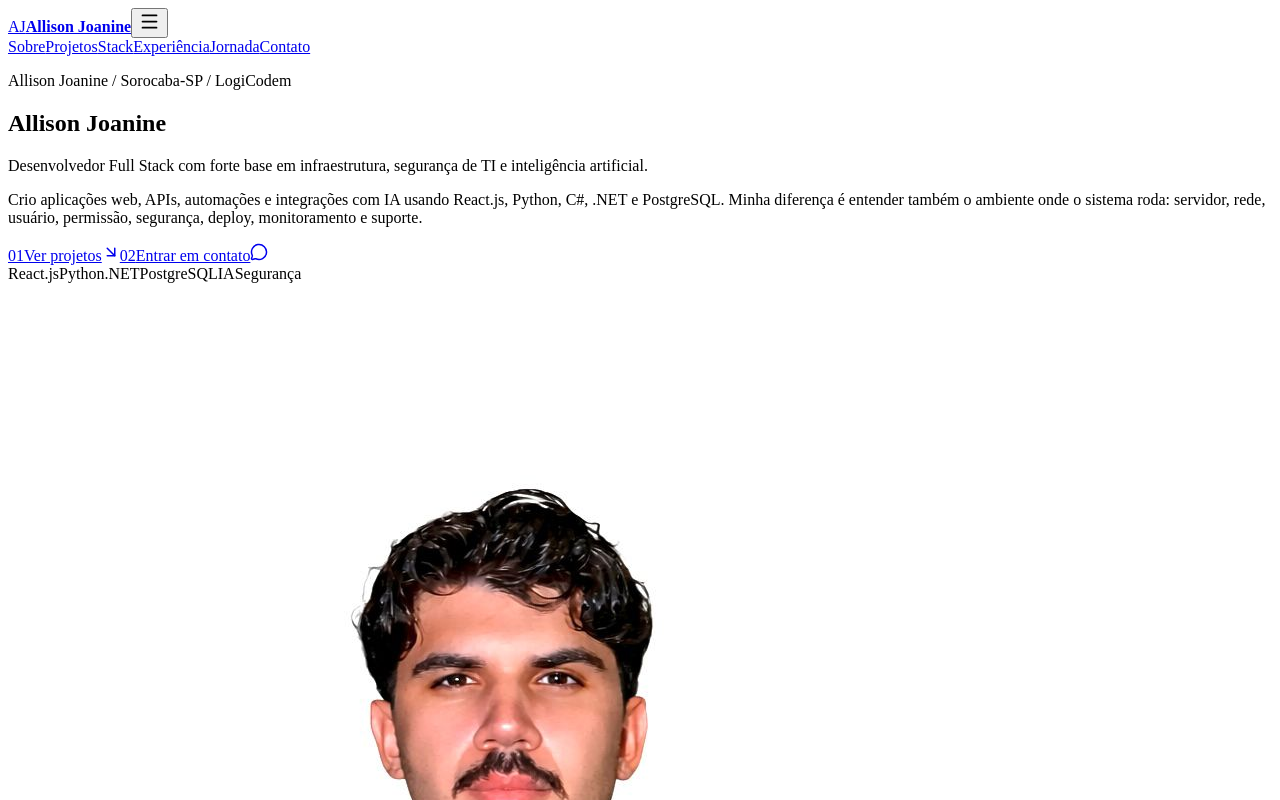
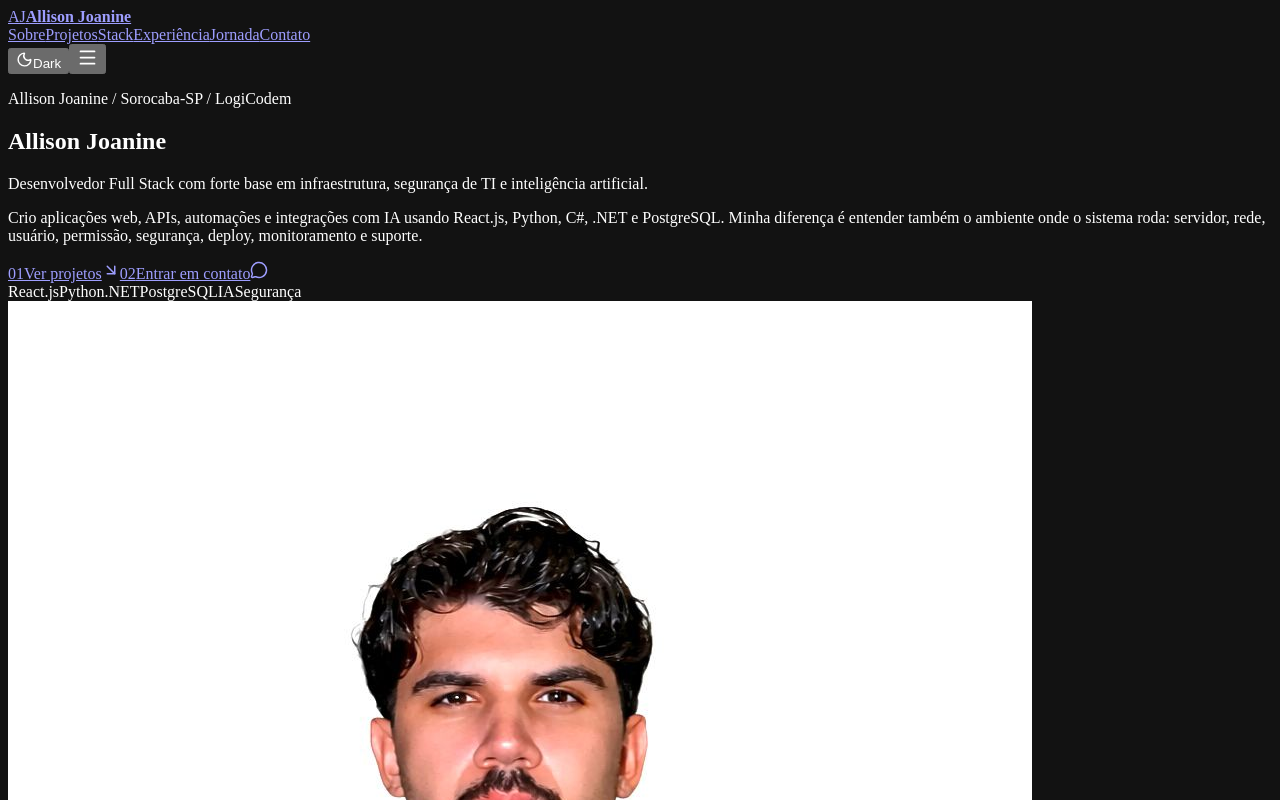
Before and after one commit to AllisonJoanine/portfolio-allison-joanine, a React (Vite) app: page / in a window 1280 px wide. Shown: the top 800 px of the page. Built offline with nearby package versions, Linux system fonts and the light colour scheme; the HTML template or start-up script is replaced by a standard one.

Commit message:
Adiciona modos light e dark

```diff
--- a/src/components/Header.tsx
+++ b/src/components/Header.tsx
@@ -1,5 +1,6 @@
 import { Menu, X } from "lucide-react";
 import { useState } from "react";
+import { ThemeToggle } from "./ThemeToggle";
 
 const navItems = [
   ["Sobre", "#about"],
@@ -21,17 +22,6 @@ export function Header() {
           <strong>Allison Joanine</strong>
         </a>
 
-        <button
-          className="menu-button"
-          type="button"
-          aria-label={open ? "Fechar menu" : "Abrir menu"}
-          aria-controls="main-navigation"
-          aria-expanded={open}
-          onClick={() => setOpen((value) => !value)}
-        >
-          {open ? <X size={21} aria-hidden="true" /> : <Menu size={21} aria-hidden="true" />}
-        </button>
-
         <div className={`nav-links ${open ? "is-open" : ""}`} id="main-navigation">
           {navItems.map(([label, href]) => (
             <a key={href} href={href} onClick={() => setOpen(false)}>
@@ -39,6 +29,20 @@ export function Header() {
             </a>
           ))}
         </div>
+
+        <div className="nav-tools">
+          <ThemeToggle />
+          <button
+            className="menu-button"
+            type="button"
+            aria-label={open ? "Fechar menu" : "Abrir menu"}
+            aria-controls="main-navigation"
+            aria-expanded={open}
+            onClick={() => setOpen((value) => !value)}
+          >
+            {open ? <X size={21} aria-hidden="true" /> : <Menu size={21} aria-hidden="true" />}
+          </button>
+        </div>
       </nav>
     </header>
   );
--- /dev/null
+++ b/src/components/ThemeToggle.tsx
@@ -0,0 +1,41 @@
+import { Moon, Sun } from "lucide-react";
+import { useEffect, useState } from "react";
+
+type Theme = "dark" | "light";
+
+const storageKey = "portfolio-theme";
+
+function getInitialTheme(): Theme {
+  if (typeof window === "undefined") return "dark";
+  return window.localStorage.getItem(storageKey) === "light" ? "light" : "dark";
+}
+
+function applyTheme(theme: Theme) {
+  document.documentElement.dataset.theme = theme;
+  document.documentElement.style.colorScheme = theme;
+}
+
+export function ThemeToggle() {
+  const [theme, setTheme] = useState<Theme>(getInitialTheme);
+  const isLight = theme === "light";
+
+  useEffect(() => {
+    applyTheme(theme);
+    window.localStorage.setItem(storageKey, theme);
+  }, [theme]);
+
+  return (
+    <button
+      className="theme-toggle"
+      type="button"
+      aria-label={isLight ? "Ativar modo escuro" : "Ativar modo claro"}
+      aria-pressed={isLight}
+      onClick={() => setTheme((current) => (current === "light" ? "dark" : "light"))}
+    >
+      <span className="theme-toggle__icon" aria-hidden="true">
+        {isLight ? <Sun size={17} /> : <Moon size={17} />}
+      </span>
+      <span className="theme-toggle__label">{isLight ? "Light" : "Dark"}</span>
+    </button>
+  );
+}
--- a/src/styles/globals.css
+++ b/src/styles/globals.css
@@ -21,6 +21,24 @@
   --accent-soft: rgba(209, 154, 62, 0.16);
   --green: #a4b465;
   --ink: #0b0c09;
+}
+
+:root[data-theme="light"] {
+  color-scheme: light;
+  background: #ffffff;
+  color: #151610;
+  --bg: #ffffff;
+  --panel: #ffffff;
+  --panel-strong: #f7f4ec;
+  --line: rgba(21, 22, 16, 0.14);
+  --line-strong: rgba(153, 101, 30, 0.52);
+  --text: #151610;
+  --muted: rgba(21, 22, 16, 0.72);
+  --soft: rgba(21, 22, 16, 0.5);
+  --accent: #9a651d;
+  --accent-soft: rgba(154, 101, 29, 0.13);
+  --green: #6f7d34;
+  --ink: #ffffff;
 }
 
 * {
@@ -65,6 +83,27 @@ body::after {
   background-image: radial-gradient(rgba(241, 234, 220, 0.3) 0.7px, transparent 0.7px);
   background-size: 5px 5px;
   mix-blend-mode: overlay;
+}
+
+:root[data-theme="light"] body {
+  background:
+    linear-gradient(180deg, rgba(255, 255, 255, 0.86), rgba(255, 255, 255, 0.96)),
+    repeating-linear-gradient(90deg, rgba(21, 22, 16, 0.045) 0 1px, transparent 1px 84px),
+    repeating-linear-gradient(180deg, rgba(21, 22, 16, 0.035) 0 1px, transparent 1px 84px),
+    #ffffff;
+}
+
+:root[data-theme="light"] body::before {
+  opacity: 0.42;
+  background:
+    linear-gradient(115deg, transparent 0 48%, rgba(154, 101, 29, 0.08) 48% 49%, transparent 49% 100%),
+    radial-gradient(circle at 82% 18%, rgba(111, 125, 52, 0.1), transparent 360px);
+}
+
+:root[data-theme="light"] body::after {
+  opacity: 0.24;
+  background-image: radial-gradient(rgba(21, 22, 16, 0.22) 0.7px, transparent 0.7px);
+  mix-blend-mode: multiply;
 }
 
 ::selection {
@@ -193,6 +232,11 @@ p {
     background 180ms ease;
 }
 
+:root[data-theme="light"] .craft-button {
+  --button-bg: rgba(255, 255, 255, 0.78);
+  --button-line: rgba(21, 22, 16, 0.2);
+}
+
 .craft-button::before {
   content: "";
   position: absolute;
@@ -206,6 +250,12 @@ p {
   transition:
     opacity 180ms ease,
     transform 240ms ease;
+}
+
+:root[data-theme="light"] .craft-button::before {
+  background:
+    linear-gradient(90deg, rgba(154, 101, 29, 0.12), transparent 48%),
+    repeating-linear-gradient(135deg, rgba(21, 22, 16, 0.08) 0 1px, transparent 1px 9px);
 }
 
 .craft-button::after {
@@ -237,9 +287,18 @@ p {
   --button-line: rgba(209, 154, 62, 0.88);
 }
 
+:root[data-theme="light"] .craft-button-solid {
+  --button-bg: linear-gradient(90deg, #c99032, #a96f20);
+  --button-fg: #ffffff;
+}
+
 .craft-button-line {
   --button-bg: rgba(16, 18, 14, 0.78);
   --button-fg: var(--text);
+}
+
+:root[data-theme="light"] .craft-button-line {
+  --button-bg: rgba(255, 255, 255, 0.82);
 }
 
 .craft-button__code {
@@ -312,6 +371,60 @@ p {
   backdrop-filter: blur(12px);
 }
 
+.nav-tools {
+  display: flex;
+  align-items: center;
+  gap: 10px;
+}
+
+.theme-toggle {
+  min-height: 40px;
+  display: inline-grid;
+  grid-template-columns: 28px auto;
+  align-items: center;
+  gap: 8px;
+  border: 1px solid var(--line);
+  border-radius: 8px;
+  padding: 0 10px 0 7px;
+  color: var(--text);
+  background: rgba(16, 18, 14, 0.72);
+  cursor: pointer;
+  font-size: 0.82rem;
+  font-weight: 850;
+  transition:
+    border-color 180ms ease,
+    background 180ms ease,
+    color 180ms ease;
+}
+
+.theme-toggle:hover,
+.theme-toggle:focus-visible {
+  border-color: var(--line-strong);
+  outline: none;
+}
+
+.theme-toggle__icon {
+  width: 28px;
+  height: 28px;
+  display: grid;
+  place-items: center;
+  border: 1px solid rgba(209, 154, 62, 0.34);
+  color: var(--accent);
+  clip-path: polygon(0 0, calc(100% - 7px) 0, 100% 7px, 100% 100%, 7px 100%, 0 calc(100% - 7px));
+}
+
+.theme-toggle__label {
+  line-height: 1;
+}
+
+:root[data-theme="light"] .site-header {
+  background: rgba(255, 255, 255, 0.88);
+}
+
+:root[data-theme="light"] .theme-toggle {
+  background: rgba(255, 255, 255, 0.82);
+}
+
 .nav-shell {
   width: min(1120px, calc(100% - 32px));
   min-height: 72px;
@@ -339,6 +452,10 @@ p {
   color: var(--accent);
   background: #11130e;
   font-family: "Roboto Mono", ui-monospace, SFMono-Regular, Consolas, monospace;
+}
+
+:root[data-theme="light"] .brand span {
+  background: #ffffff;
 }
 
 .nav-links {
@@ -375,6 +492,10 @@ p {
   background: #10120e;
 }
 
+:root[data-theme="light"] .menu-button {
+  background: #ffffff;
+}
+
 .hero-section {
   position: relative;
   min-height: calc(100svh - 72px);
@@ -395,11 +516,20 @@ p {
   transform: rotate(12deg);
 }
 
+:root[data-theme="light"] .hero-mark {
+  border-color: rgba(154, 101, 29, 0.18);
+}
+
 .hero-mark::before,
 .hero-mark::after {
   content: "";
   position: absolute;
   background: rgba(209, 154, 62, 0.2);
+}
+
+:root[data-theme="light"] .hero-mark::before,
+:root[data-theme="light"] .hero-mark::after {
+  background: rgba(154, 101, 29, 0.2);
 }
 
 .hero-mark::before {
@@ -483,6 +613,11 @@ p {
   font-weight: 760;
 }
 
+:root[data-theme="light"] .hero-signals span,
+:root[data-theme="light"] .chip-row span {
+  background: rgba(255, 255, 255, 0.78);
+}
+
 .hero-portrait {
   position: relative;
   min-height: 520px;
@@ -494,6 +629,12 @@ p {
     #11130e;
 }
 
+:root[data-theme="light"] .hero-portrait {
+  background:
+    linear-gradient(180deg, transparent, rgba(255, 255, 255, 0.72)),
+    #ffffff;
+}
+
 .hero-portrait::before {
   content: "";
   position: absolute;
@@ -502,6 +643,10 @@ p {
   pointer-events: none;
   border: 1px solid rgba(241, 234, 220, 0.12);
   border-radius: 6px;
+}
+
+:root[data-theme="light"] .hero-portrait::before {
+  border-color: rgba(21, 22, 16, 0.12);
 }
 
 .hero-portrait img {
@@ -524,6 +669,11 @@ p {
   border-radius: 8px;
   padding: 16px;
   background: rgba(7, 8, 6, 0.86);
+}
+
+:root[data-theme="light"] .portrait-note {
+  border-color: rgba(21, 22, 16, 0.16);
+  background: rgba(255, 255, 255, 0.88);
 }
 
 .portrait-note strong {
@@ -577,6 +727,13 @@ p {
     var(--panel);
 }
 
+:root[data-theme="light"] .project-story {
+  background:
+    linear-gradient(135deg, rgba(21, 22, 16, 0.035), transparent 42%),
+    var(--panel);
+  box-shadow: 0 24px 80px rgba(21, 22, 16, 0.06);
+}
+
 .project-story::before {
   content: "";
   position: absolute;
@@ -591,6 +748,12 @@ p {
   grid-template-columns: 82px minmax(300px, 390px) minmax(0, 1fr);
   background:
     repeating-linear-gradient(135deg, rgba(164, 180, 101, 0.055) 0 1px, transparent 1px 16px),
+    var(--panel);
+}
+
+:root[data-theme="light"] .project-story-route {
+  background:
+    repeating-linear-gradient(135deg, rgba(111, 125, 52, 0.065) 0 1px, transparent 1px 16px),
     var(--panel);
 }
 
@@ -612,10 +775,20 @@ p {
     #0e110d;
 }
 
+:root[data-theme="light"] .project-story-signal {
+  background:
+    linear-gradient(90deg, rgba(111, 125, 52, 0.08), transparent 42%),
+    #ffffff;
+}
+
 .project-index {
   color: rgba(241, 234, 220, 0.34);
   font-size: 2.2rem;
   letter-spacing: 0;
+}
+
+:root[data-theme="light"] .project-index {
+  color: rgba(21, 22, 16, 0.28);
 }
 
 .project-copy {
@@ -645,6 +818,11 @@ p {
   background: #080906;
 }
 
+:root[data-theme="light"] .project-visual {
+  border-color: rgba(21, 22, 16, 0.14);
+  background: #f5f2ea;
+}
+
 .project-visual img {
   width: 100%;
   height: 100%;
@@ -669,6 +847,13 @@ p {
     linear-gradient(90deg, rgba(241, 234, 220, 0.05) 1px, transparent 1px),
     #0b0d09;
   background-size: 34px 34px;
+}
+
+:root[data-theme="light"] .sensor-board {
+  background:
+    linear-gradient(rgba(21, 22, 16, 0.06) 1px, transparent 1px),
+    linear-gradient(90deg, rgba(21, 22, 16, 0.06) 1px, transparent 1px),
+    #f6f3eb;
 }
 
 .sensor-board span {
@@ -733,6 +918,10 @@ p {
     transform 180ms ease;
 }
 
+:root[data-theme="light"] .skill-tab {
+  background: #ffffff;
+}
+
 .skill-tab:hover,
 .skill-tab:focus-visible {
   color: var(--text);
@@ -747,6 +936,10 @@ p {
   transform: translateX(6px);
 }
 
+:root[data-theme="light"] .skill-tab[data-state="active"] {
+  background: linear-gradient(90deg, rgba(154, 101, 29, 0.13), #ffffff);
+}
+
 .skills-panel {
   min-height: 360px;
   border: 1px solid var(--line);
@@ -754,6 +947,12 @@ p {
   padding: 34px;
   background:
     linear-gradient(135deg, rgba(209, 154, 62, 0.09), transparent 48%),
+    var(--panel-strong);
+}
+
+:root[data-theme="light"] .skills-panel {
+  background:
+    linear-gradient(135deg, rgba(154, 101, 29, 0.08), transparent 48%),
     var(--panel-strong);
 }
 
@@ -787,6 +986,13 @@ p {
     var(--panel);
 }
 
+:root[data-theme="light"] .experience-card {
+  background:
+    linear-gradient(90deg, rgba(154, 101, 29, 0.08), transparent 36%),
+    var(--panel);
+  box-shadow: 0 24px 80px rgba(21, 22, 16, 0.05);
+}
+
 .experience-card__meta {
   display: grid;
   align-content: start;
@@ -805,6 +1011,10 @@ p {
   color: rgba(241, 234, 220, 0.36);
   font-size: 2rem;
   font-weight: 900;
+}
+
+:root[data-theme="light"] .experience-card__meta span {
+  color: rgba(21, 22, 16, 0.3);
 }
 
 .experience-card__meta strong {
@@ -865,6 +1075,10 @@ p {
   background: linear-gradient(180deg, var(--accent), rgba(241, 234, 220, 0.08));
 }
 
+:root[data-theme="light"] .timeline-list::before {
+  background: linear-gradient(180deg, var(--accent), rgba(21, 22, 16, 0.08));
+}
+
 .timeline-item {
   position: relative;
   display: grid;
@@ -898,6 +1112,13 @@ p {
     #0f110d;
 }
 
+:root[data-theme="light"] .contact-panel {
+  background:
+    linear-gradient(135deg, rgba(154, 101, 29, 0.1), transparent 46%),
+    #ffffff;
+  box-shadow: 0 24px 90px rgba(21, 22, 16, 0.06);
+}
+
 .contact-panel .section-heading {
   margin-bottom: 30px;
 }
@@ -915,6 +1136,11 @@ p {
   padding: 13px;
   background: rgba(7, 8, 6, 0.36);
   text-align: left;
+}
+
+:root[data-theme="light"] .identity-grid article {
+  border-color: rgba(21, 22, 16, 0.12);
+  background: rgba(255, 255, 255, 0.58);
 }
 
 .identity-grid span,
@@ -966,6 +1192,12 @@ p {
     background 180ms ease;
 }
 
+:root[data-theme="light"] .contact-button {
+  background:
+    linear-gradient(90deg, rgba(154, 101, 29, 0.08), transparent 54%),
+    rgba(255, 255, 255, 0.76);
+}
+
 .contact-button::before {
   content: "";
   position: absolute;
@@ -988,6 +1220,13 @@ p {
   outline: none;
 }
 
+:root[data-theme="light"] .contact-button:hover,
+:root[data-theme="light"] .contact-button:focus-visible {
+  background:
+    linear-gradient(90deg, rgba(154, 101, 29, 0.13), transparent 62%),
+    rgba(255, 255, 255, 0.94);
+}
+
 .contact-button:hover::before,
 .contact-button:focus-visible::before {
   transform: scaleY(1);
@@ -1001,6 +1240,10 @@ p {
   border: 1px solid rgba(209, 154, 62, 0.34);
   color: var(--accent);
   clip-path: polygon(0 0, calc(100% - 8px) 0, 100% 8px, 100% 100%, 8px 100%, 0 calc(100% - 8px));
+}
+
+:root[data-theme="light"] .contact-button__icon {
+  border-color: rgba(154, 101, 29, 0.34);
 }
 
 .contact-button__label,
@@ -1051,8 +1294,18 @@ p {
   font-size: 0.82rem;
 }
 
+:root[data-theme="light"] .contact-tooltip {
+  color: var(--text);
+  background: #ffffff;
+  box-shadow: 0 18px 60px rgba(21, 22, 16, 0.16);
+}
+
 .contact-tooltip-arrow {
   fill: #11130e;
+}
+
+:root[data-theme="light"] .contact-tooltip-arrow {
+  fill: #ffffff;
 }
 
 .site-footer {
@@ -1209,6 +1462,11 @@ p {
     box-shadow: 0 26px 80px rgba(0, 0, 0, 0.42);
   }
 
+  :root[data-theme="light"] .nav-links {
+    background: #ffffff;
+    box-shadow: 0 26px 80px rgba(21, 22, 16, 0.14);
+  }
+
   .nav-links.is-open {
     display: flex;
   }
```
Also changed, not shown: index.html (+7 -0 lines), 1 other file (tests, documents, lock files or other folders).
